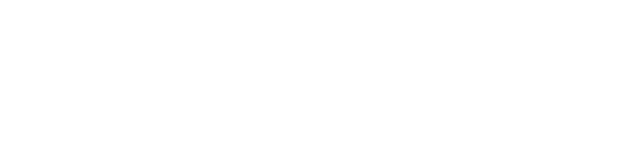
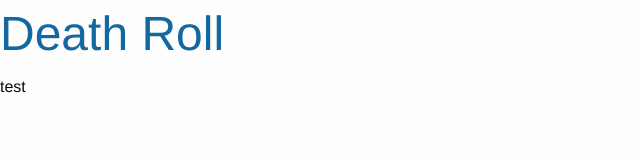
Before and after one commit to BrennenMcGill/p1-death-roll, a plain HTML site: page index.html in a window 1280 px wide. Shown: the whole page, without its empty margins (0-640 px from the left). Drawn offline with nearby package versions, Linux system fonts and the light colour scheme.

Commit message:
added links in index.html for jquery/foundation/fontawesome/googlefonts

```diff
--- a/index.html
+++ b/index.html
@@ -4,9 +4,47 @@
     <meta charset="UTF-8">
     <meta name="viewport" content="width=device-width, initial-scale=1.0">
     <title>Death Roll</title>
+    <!-- Google fonts -->
+    <link href="https://fonts.googleapis.com/css?family=Open+Sans&display=swap" rel="stylesheet" />
+    <link href="https://fonts.googleapis.com/css?family=Montserrat:400,900|Ubuntu" rel="stylesheet">
+    <!-- Compressed CSS -->
+    <link rel="stylesheet" href="https://cdn.jsdelivr.net/npm/foundation-sites@6.6.3/dist/css/foundation.min.css" integrity="sha256-ogmFxjqiTMnZhxCqVmcqTvjfe1Y/ec4WaRj/aQPvn+I=" crossorigin="anonymous">
+    <!-- CSS Stylesheet -->
+    <link rel="stylesheet" href="./assets/css/style.css">
+    <!-- Font Awesome -->
+    <link rel="stylesheet" href="https://use.fontawesome.com/releases/v5.8.1/css/all.css"
+        integrity="sha384-50oBUHEmvpQ+1lW4y57PTFmhCaXp0ML5d60M1M7uH2+nqUivzIebhndOJK28anvf" crossorigin="anonymous" />
+    <script src="https://kit.fontawesome.com/f6c4aefac0.js" crossorigin="anonymous"></script>
 </head>
 <body>
-    <div></div>
+    <!-- Main Header -->
+    <header id="main-header">
+        <a href="./index.html">
+            <div class="">
+                <h1 class="">Death Roll</h1>
+            </div>
+        </a>
+    </header><!-- #main-header -->
 
+    <!-- Main Section Start -->
+    <main id="main-section" class="row">
+        test
+
+
+
+    </main>
+    <!-- Main Section End -->
+    <!-- Footer -->
+    <footer id="main-footer">
+
+    </footer><!-- #main-footer -->
+
+
+    <!-- Jquery -->
+    <script src="https://cdnjs.cloudflare.com/ajax/libs/jquery/3.5.1/jquery.min.js"></script>
+    <!-- Compressed JavaScript -->
+    <script src="https://cdn.jsdelivr.net/npm/foundation-sites@6.6.3/dist/js/foundation.min.js" integrity="sha256-pRF3zifJRA9jXGv++b06qwtSqX1byFQOLjqa2PTEb2o=" crossorigin="anonymous"></script>
+    <!-- Javascript -->
+    <script src="./assets/js/script.js"></script>
 </body>
 </html>
```
